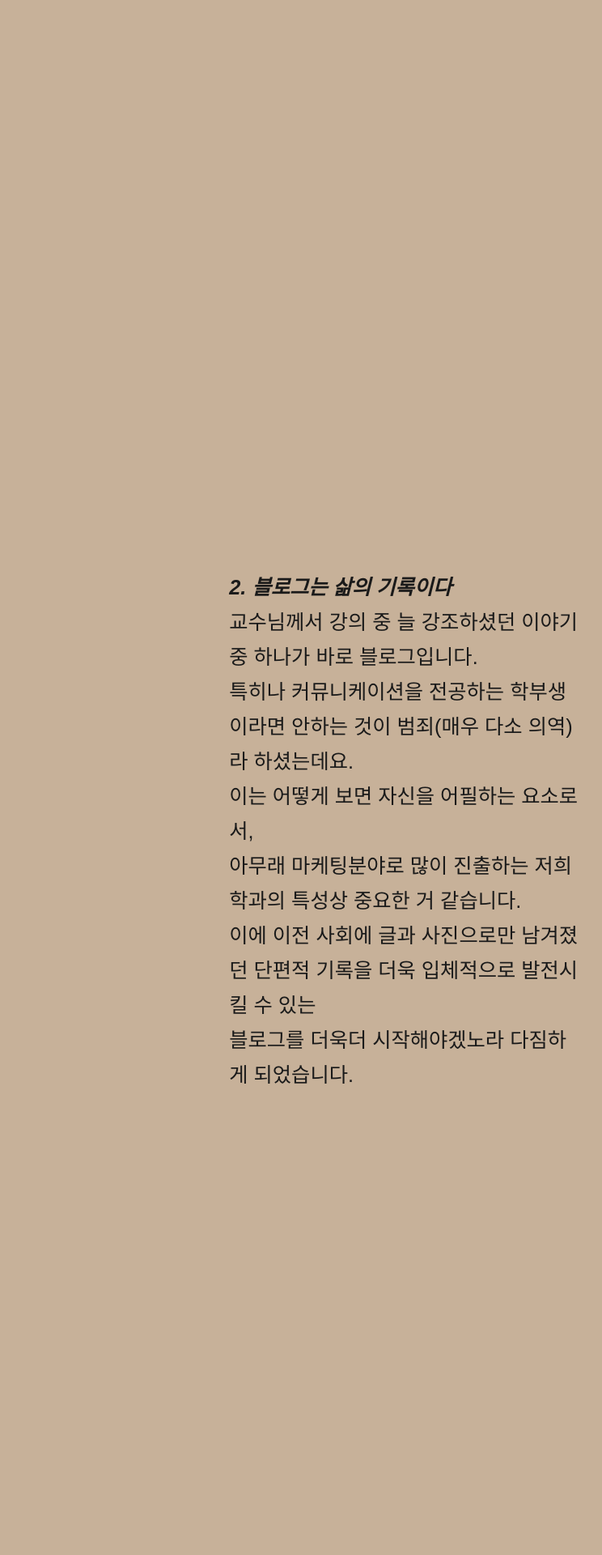
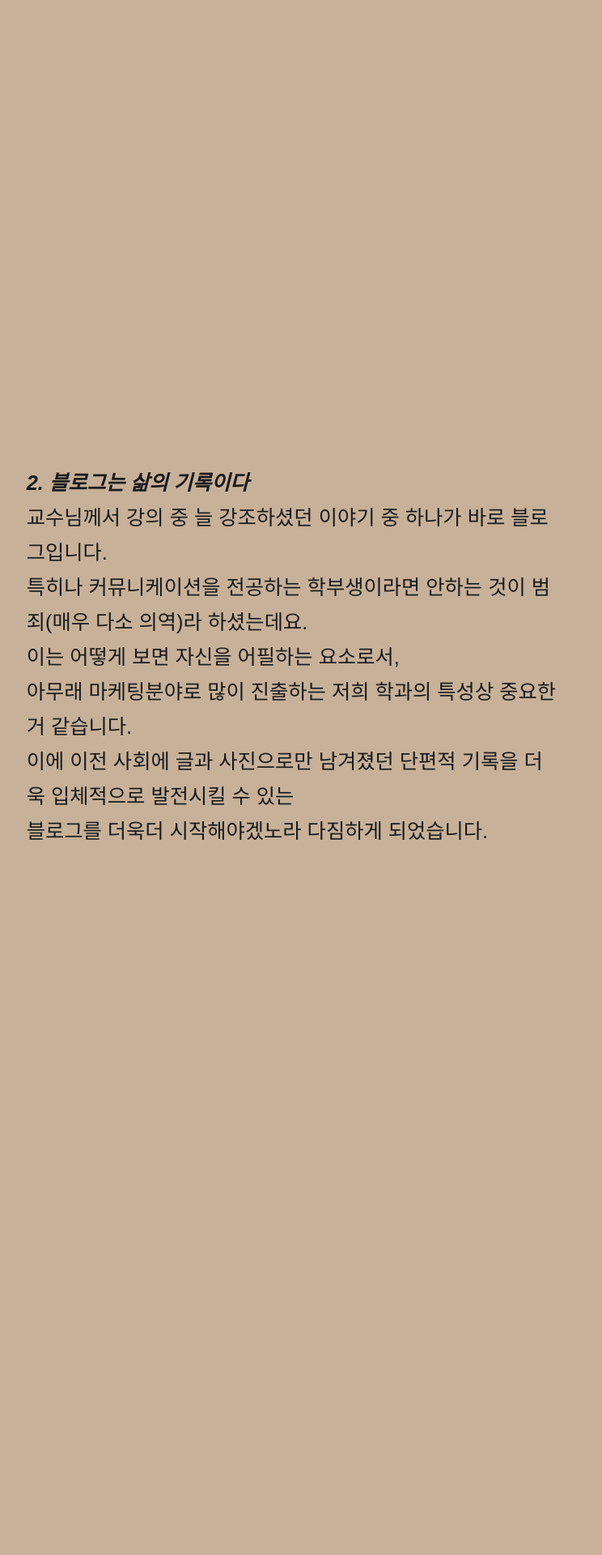
Before and after one commit to Francis-Paul-0109/Francis-Paul-0109.github.io, a Jekyll site: the page built from _posts/2025-12-03-First-post.md, in a window 1280 px wide. Shown: the part 3948-5868 px from the top of the page at 81% size, without its empty margins (510-1254 px from the left). Built offline with Jekyll 4.4.1, drawn with Linux system fonts in a browser that asks for light colours; some web fonts are replaced.

Commit message:
Update fullscreen.html

```diff
--- a/_layouts/fullscreen.html
+++ b/_layouts/fullscreen.html
@@ -34,16 +34,20 @@
       transition: opacity 0.5s ease-in-out;
     }
 
-    /* 우측 스크롤 텍스트 */
+  /* 우측 스크롤리 텍스트*/
    .scrolly-text {
-      width: 65%;
-      margin-left: 35%;
-      padding-top: 2vh;
+  width: {% if page.text_width %}{{ page.text_width }}{% else %}80%{% endif %};
+  margin-left: {% if page.text_margin_left %}{{ page.text_margin_left }}{% else %}20%{% endif %};
+  padding-top: {% if page.text_padding_top %}{{ page.text_padding_top }}{% else %}2vh{% endif %};
   padding-bottom: 4rem;
   font-size: 1.15rem;
   line-height: 1.7;
   white-space: pre-line;
-      color: {% if page.text_color %}{{ page.text_color }}{% else %}#37353E{% endif %} !important;
+  {% if page.text_color %}
+  color: {{ page.text_color }} !important;
+  {% else %}
+  color: #37353E !important;
+  {% endif %}
 }
 
     /* 스텝 텍스트 페이드 (opacity 제거, transform 사용) */
```
Lines whose indentation alone changed are shown as unchanged.
